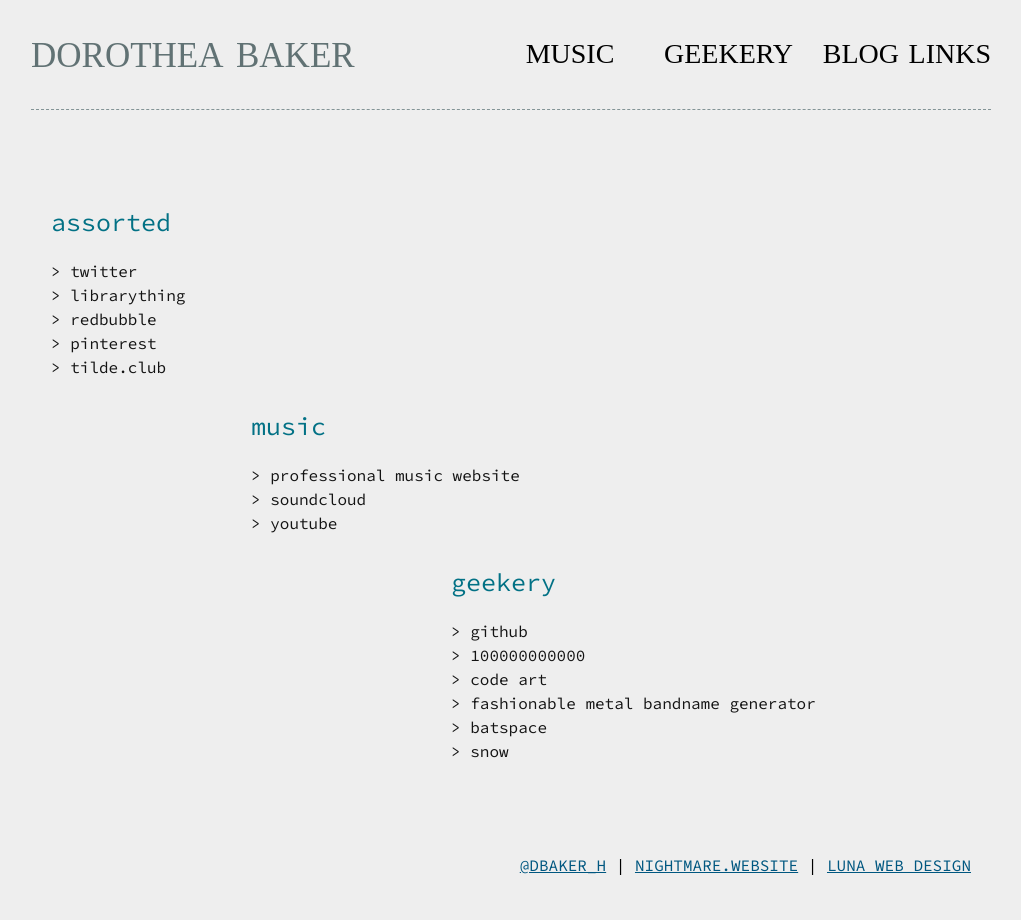
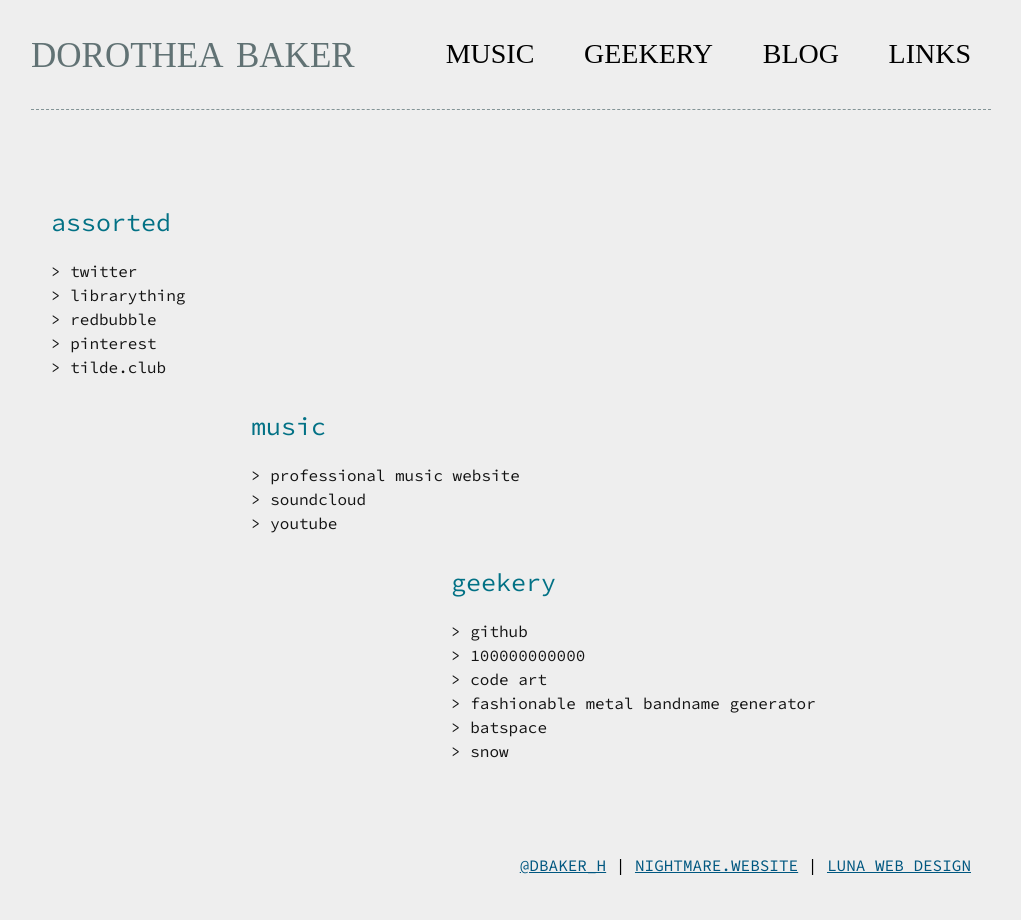
Before and after one commit to d-baker/navsite, a Jekyll site: the page built from links.html, in a window 1280 px wide. Shown: the whole page, without its empty margins (129-1150 px from the left). Built offline with Jekyll 4.4.1, drawn with Linux system fonts in a browser that asks for light colours; some web fonts are replaced; comment, search, counter and statistics services are not loaded.

Commit message:
very buggy progress on navbar

```diff
--- a/_sass/header.scss
+++ b/_sass/header.scss
@@ -61,7 +61,7 @@
 
     }
 
-    .dropdown > a, nav > a {
+    .dropdown > a, .nav-list > a {
         padding: 0px 20px;
     }
 
@@ -84,16 +84,19 @@
             display: none;
             position: absolute;
             background: $menubg;
-            padding: 15px 0px;
+            padding: 15px 20px 15px 0px;
             margin-top: 15px;
             z-index: 100;
-            line-height: 1.7em;
+            line-height: 1.5em;
 
             a {
+                margin: 20px 0px;
                 background: none;
                 display: block;
-                font-size: 16px;
-                font-family: NotCourierSans, "Source Code Pro";
+                font-size: 20px;
+                text-transform: none;
+                font-variant: normal;
+                font-family: NotCourierSans;
                 color: $menufg;
                 padding: 2px 20px;
                 margin-right: 0px;
@@ -111,9 +114,6 @@
                 &:before {
                     content: "> ";
                 }
-                &:after {
-                    content: none;
-                }
 
                 &.current {
                     color: $fg;
@@ -127,7 +127,7 @@
                 &.external {
                     // svg icon from the awesome http://iconmelon.com/, thankyou
                     background: url("/assets/icons/external-link.svg") no-repeat right;
-                    padding-right: 30px;
+                    padding-right: 50px;
                     background-position: right 10px top 10px;
                 }
 
```
